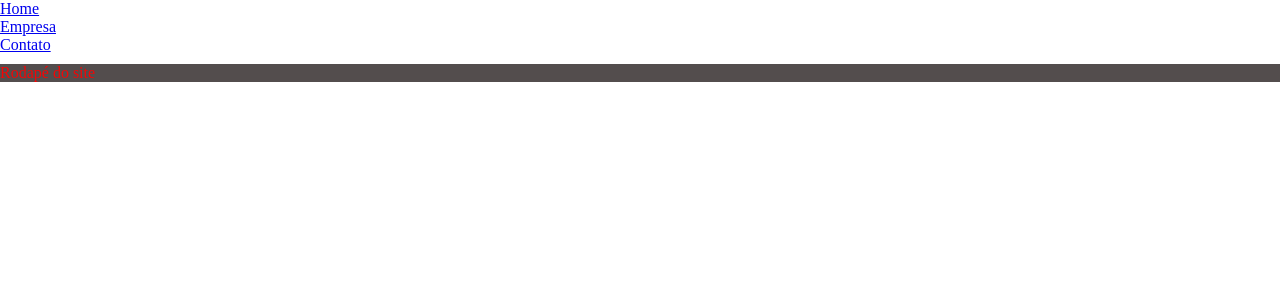
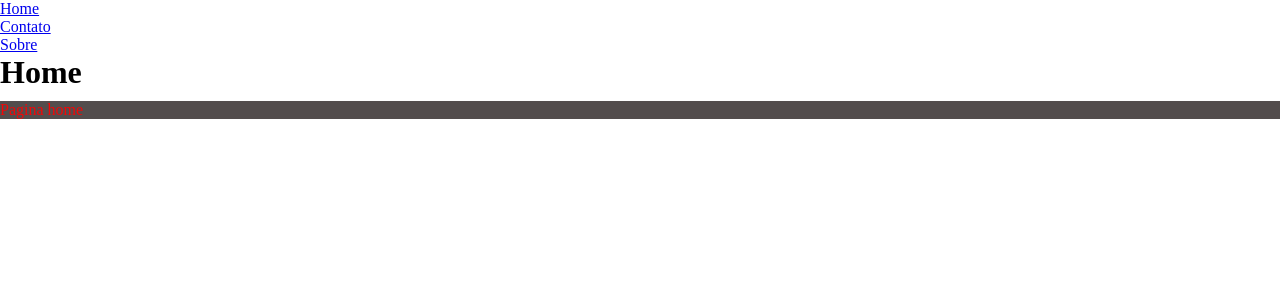
Before and after one commit to daniloaugusto9101/reactjs, a React (Create React App) app in the folder app1/: page / in a window 1280 px wide. Shown: the top 300 px of the page. Built offline with nearby package versions, Linux system fonts and the light colour scheme.

Commit message:
BKP Arquivos

```diff
--- a/app1/src/App.js
+++ b/app1/src/App.js
@@ -1,26 +1,21 @@
-import {BrowserRouter as Router, Routes, Route, Link} from 'react-router-dom'
-import NavBar from './components/layout/NavBar'
-import Footer from './components/layout/Footer'
+import './App.css';
+import {BrowserRouter, Routes, Route, Link} from 'react-router-dom'
 
+import Home from './components/pages/Home'
 import Contato from './components/pages/Contato'
-import Empresa from './components/pages/Empresa'
-import Home from './components/pages/Home'
-
-import './App.css';
-
-
+import Sobre from './components/pages/Sobre'
+import Navbar from './components/layout/Navbar';
 
 function App() {
   return (
-    <Router>
-      <NavBar/>
+    <BrowserRouter>
+      <Navbar/>
       <Routes>
-        <Route  exact patch="/" element={<Home />} />
-        <Route  patch="/contato" element={<Contato />} />
-        <Route  patch="/contato" element={<Empresa />} />
+        <Route path="/" element={<Home/>}/>
+        <Route path="/contato" element={<Contato/>}/>
+        <Route path="/sobre" element={<Sobre/>}/>
       </Routes>
-      <Footer/>
-    </Router>
+    </BrowserRouter>
   );
 }
 
--- a/app1/src/components/layout/Footer.js
+++ /dev/null
@@ -1,8 +0,0 @@
-function Footer(){
-  return(
-    <div>
-      <p>Rodapé do site</p>
-    </div>
-  )
-}
-export default Footer
--- a/app1/src/components/layout/NavBar.js
+++ b/app1/src/components/layout/NavBar.js
@@ -1,20 +1,20 @@
 import {Link} from 'react-router-dom'
 
-function NavBar(){
+function Navbar(){
   return(
-    <div>
+
     <ul>
         <li>
           <Link to="/">Home</Link>
         </li>
         <li>
-            <Link to="/empresa">Empresa</Link>
+          <Link to="/contato">Contato</Link>
         </li>
         <li>
-            <Link to="/contato">Contato</Link>
+          <Link to="/sobre">Sobre</Link>
         </li>
       </ul>
-    </div>
+
   )
 }
-export default NavBar
+export default Navbar
--- a/app1/src/components/pages/Contato.js
+++ b/app1/src/components/pages/Contato.js
@@ -1,8 +1,8 @@
 function Contato(){
   return(
     <div>
-      <h1>Pagina Contato</h1>
-      <p>Conteudo da página Contato</p>
+      <h1>Contato</h1>
+      <p>Pagina de contato</p>
     </div>
   )
 }
--- a/app1/src/components/pages/Empresa.js
+++ /dev/null
@@ -1,9 +0,0 @@
-function Empresa(){
-  return(
-    <div>
-      <h1>Pagina Empresa</h1>
-      <p>Conteudo da página Empresa</p>
-    </div>
-  )
-}
-export default Empresa
--- a/app1/src/components/pages/Home.js
+++ b/app1/src/components/pages/Home.js
@@ -1,8 +1,8 @@
 function Home(){
   return(
     <div>
-      <h1>Pagina Home</h1>
-      <p>Conteudo da página Home</p>
+        <h1>Home</h1>
+        <p>Pagina home</p>
     </div>
   )
 }
```
Lines whose indentation alone changed are shown as unchanged.
